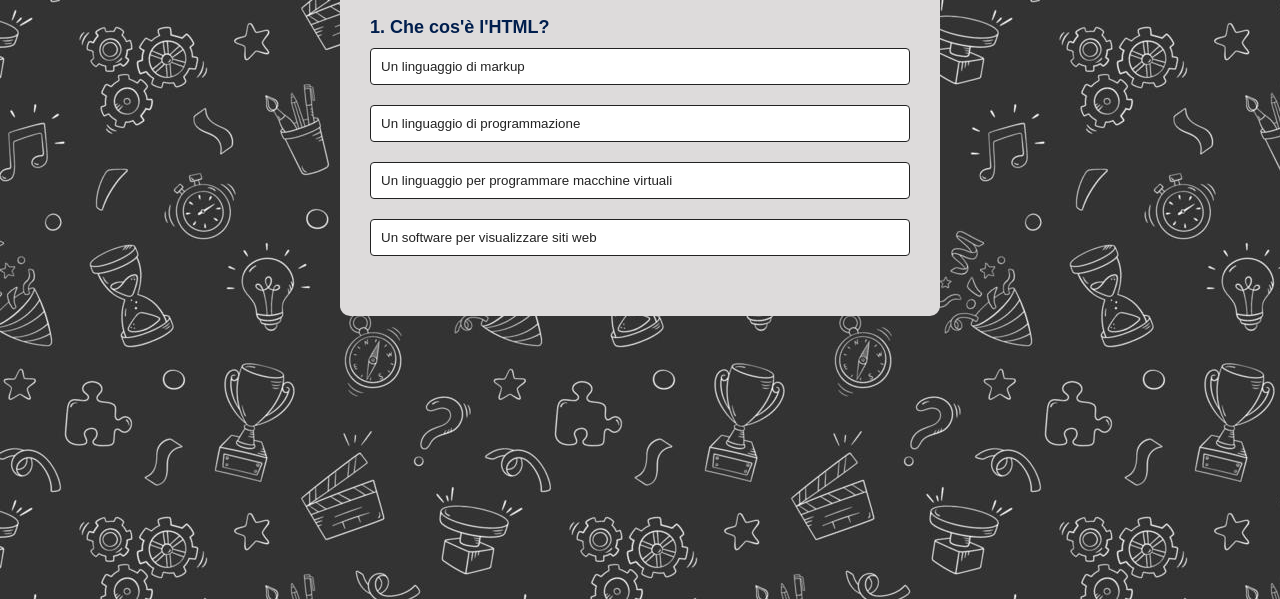
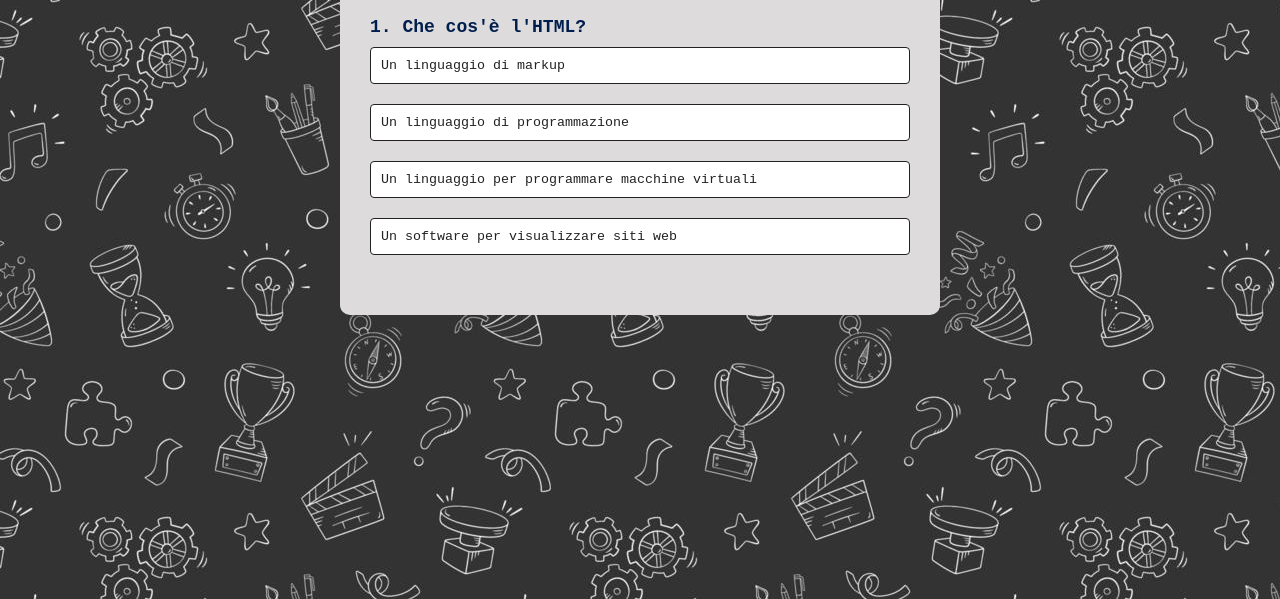
Before and after one commit to SofiaAbou/Quiz, a plain HTML site: page index.html in a window 1280 px wide. Shown: the part 201-800 px from the top of the page. Drawn offline with Linux system fonts and the light colour scheme.

Commit message:
test commit

```diff
--- a/style.css
+++ b/style.css
@@ -1,7 +1,7 @@
 * {
     margin: 0;
     padding: 0;
-    font-family: Arial, Helvetica, sans-serif;
+    font-family:'Courier New', Courier, monospace;
     box-sizing: border-box;
 }
 
```
